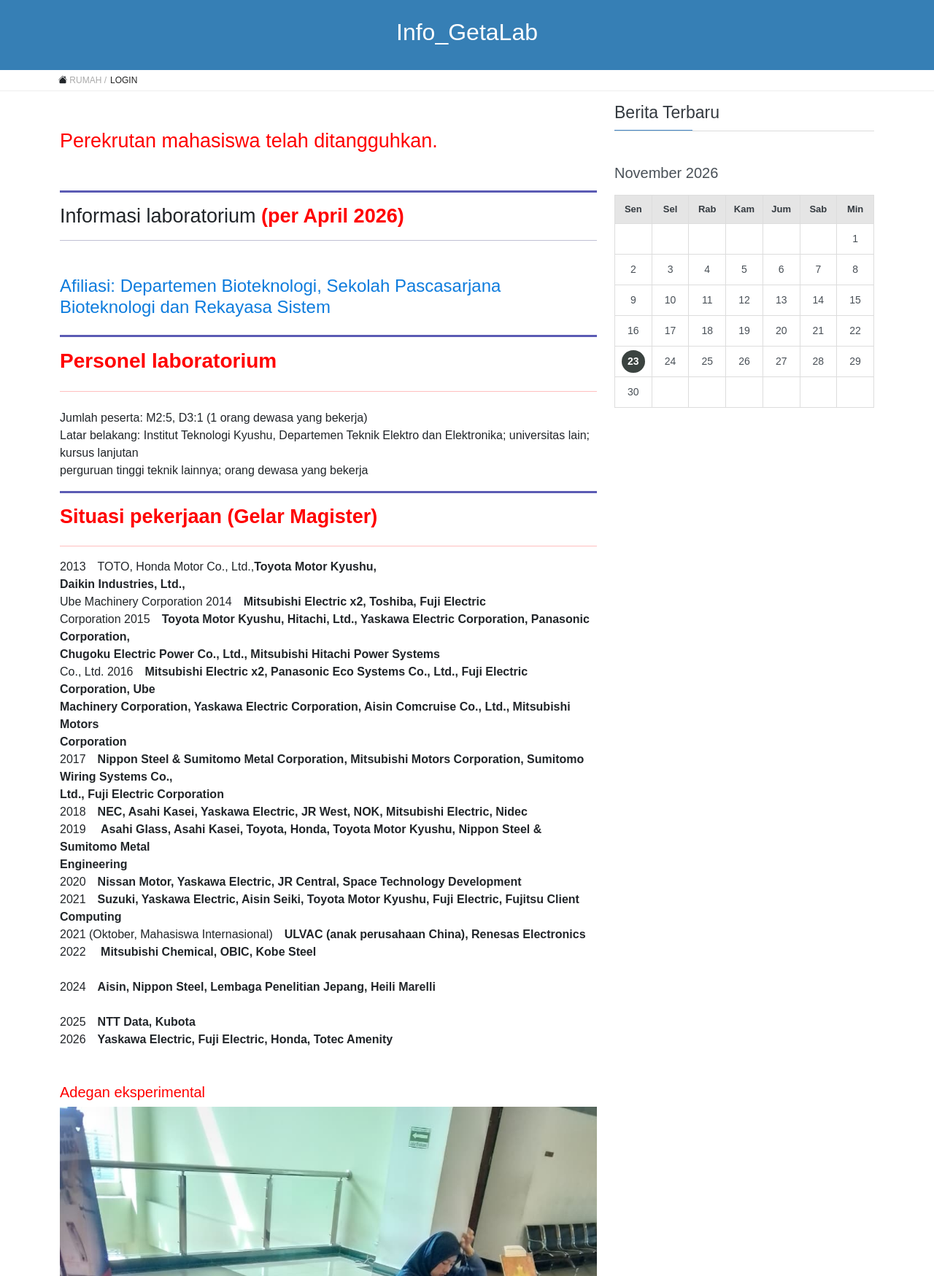
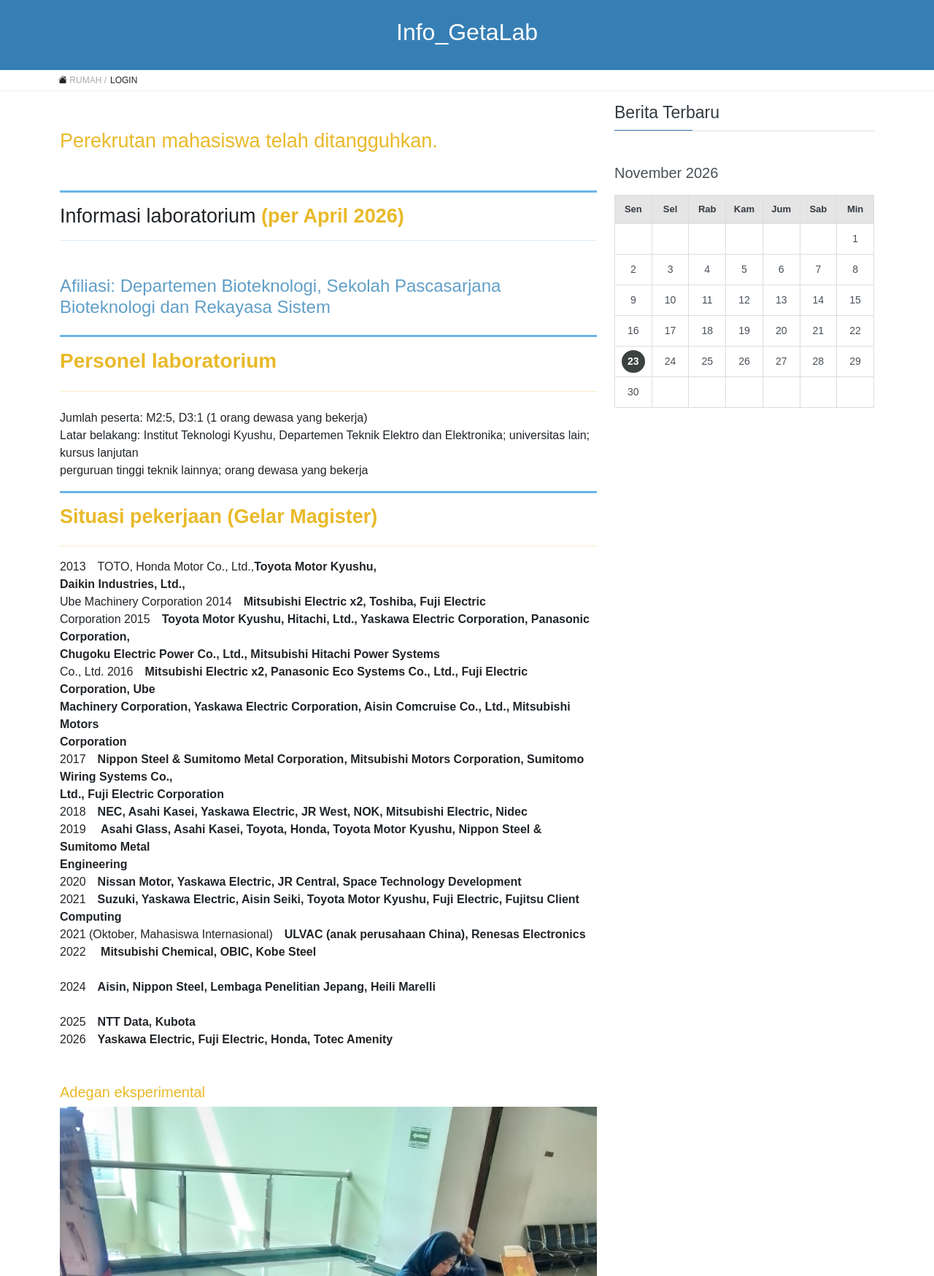
Before and after one commit to Renasha31/lab-geta-pens, a Laravel app: page /info in a window 1280 px wide. Shown: the part 104-1853 px from the top of the page at 73% size. Run offline with Laravel 12, Linux system fonts and the light colour scheme; data that the repository does not hold is empty.

Commit message:
ganti info

```diff
--- a/resources/views/info/index.blade.php
+++ b/resources/views/info/index.blade.php
@@ -2,26 +2,26 @@
 @section('page-title', 'Info_GetaLab')
 @section('content')
 
-    <p class="mt-5" style="color: red; font-size: 27px;">Perekrutan mahasiswa telah ditangguhkan.</p>
-    <hr style="border-top: 3px solid #5b5bb4; opacity: 1;" class="mt-5">
+    <p class="mt-5" style="color: #E9B929; font-size: 27px;">Perekrutan mahasiswa telah ditangguhkan.</p>
+    <hr style="border-top: 3px solid #6BB5E8; opacity: 1;" class="mt-5">
 
-    <h2 style="font-size: 27px;" class="mt-1">Informasi laboratorium <strong style="color: red">(per April 2026)</strong></h2>
-    <hr style="color: #040453;">
+    <h2 style="font-size: 27px;" class="mt-1">Informasi laboratorium <strong style="color: #E9B929">(per April 2026)</strong></h2>
+    <hr style="color: #6BB5E8;">
 
-    <h4 style="color: #0e7cdd;" class="mt-5 mb-4">Afiliasi: Departemen Bioteknologi, Sekolah Pascasarjana Bioteknologi dan
+    <h4 style="color: #619fc8;" class="mt-5 mb-4">Afiliasi: Departemen Bioteknologi, Sekolah Pascasarjana Bioteknologi dan
         Rekayasa Sistem</h4>
-    <hr style="border-top: 3px solid #5b5bb4; opacity: 1;">
+    <hr style="border-top: 3px solid #6BB5E8; opacity: 1;">
 
-    <h3 style="color: red;" class="mb-4"><strong>Personel laboratorium</strong></h3>
-    <hr style="color: red">
+    <h3 style="color: #E9B929;" class="mb-4"><strong>Personel laboratorium</strong></h3>
+    <hr style="color: #E9B929">
 
     <p style="white-space: pre-line" class="mt-4">Jumlah peserta: M2:5, D3:1 (1 orang dewasa yang bekerja)
         Latar belakang: Institut Teknologi Kyushu, Departemen Teknik Elektro dan Elektronika; universitas lain; kursus lanjutan
         perguruan tinggi teknik lainnya; orang dewasa yang bekerja</p>
-    <hr style="border-top: 3px solid #5b5bb4; opacity: 1;">
+    <hr style="border-top: 3px solid #6BB5E8; opacity: 1;">
 
-    <h2 style="color: red; font-size: 27px;" class="mb-4"><strong>Situasi pekerjaan (Gelar Magister)</strong></h2>
-    <hr style="color: red">
+    <h2 style="color: #E9B929; font-size: 27px;" class="mb-4"><strong>Situasi pekerjaan (Gelar Magister)</strong></h2>
+    <hr style="color: #E9B929">
 
     <p style="white-space: pre-line; line-height: 1,5;">2013　TOTO, Honda Motor Co., Ltd.,<strong>Toyota Motor Kyushu,
             Daikin Industries, Ltd.,</strong>
@@ -47,7 +47,7 @@
         2025　<strong>NTT Data, Kubota</strong>
         2026　<strong>Yaskawa Electric, Fuji Electric, Honda, Totec Amenity</strong></p>
 
-    <h5 style="color: red;" class="mt-5">Adegan eksperimental</h5>
+    <h5 style="color: #E9B929;" class="mt-5">Adegan eksperimental</h5>
 
     <img src="{{ asset('images/WhatsApp Image 2026-11-23 at 8.20.35 AM (1).jpeg') }}" style="width: 100%; height: auto; object-fit: contain; display: block;" alt="">
 @endsection
```
